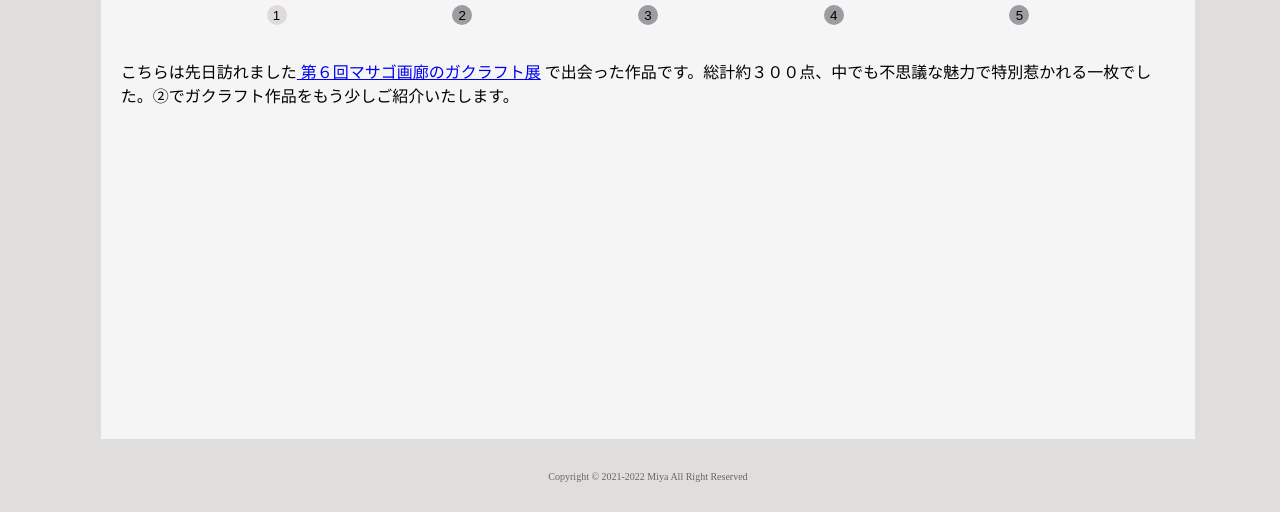
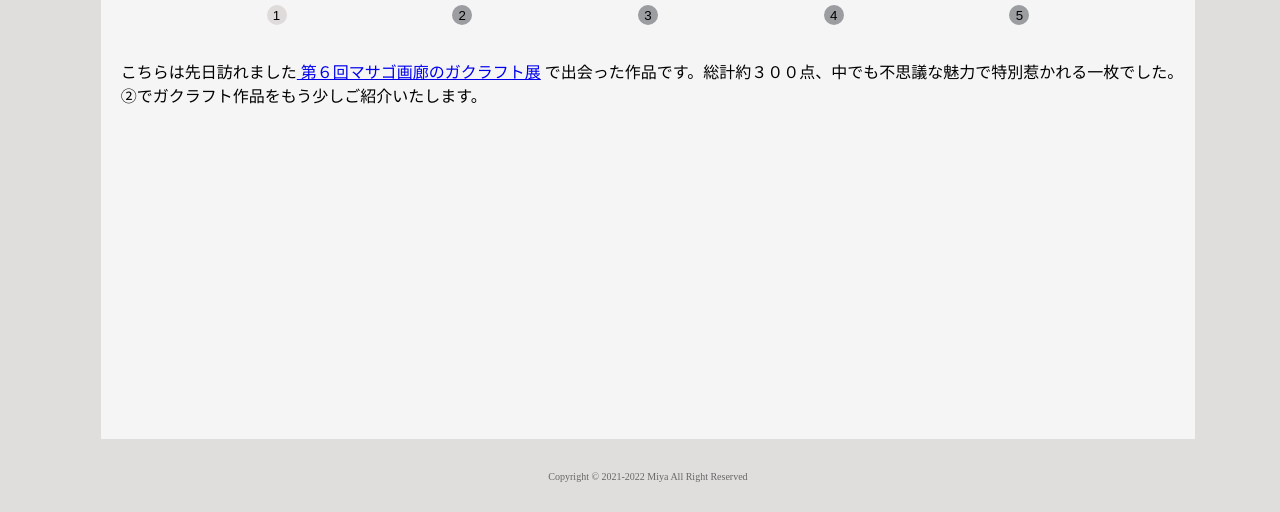
Before and after one commit to mbjn/mbjn.github.io, a plain HTML site: page index.html in a window 1280 px wide. Both pictures are taken after a click on the item "Inpressed". Shown: the part 372-884 px from the top of the page. Drawn offline with Linux system fonts and the light colour scheme.

Commit message:
Add files via upload

```diff
--- a/css/styles.css
+++ b/css/styles.css
@@ -181,7 +181,7 @@ button {
 .show {
   display: none;
   /* background-color:skyblue; */
-  /* width: 100%; */
+  width: 100%;
   height:  calc(90% - 250px);
   overflow-y: scroll;
   padding: 10px;
```
